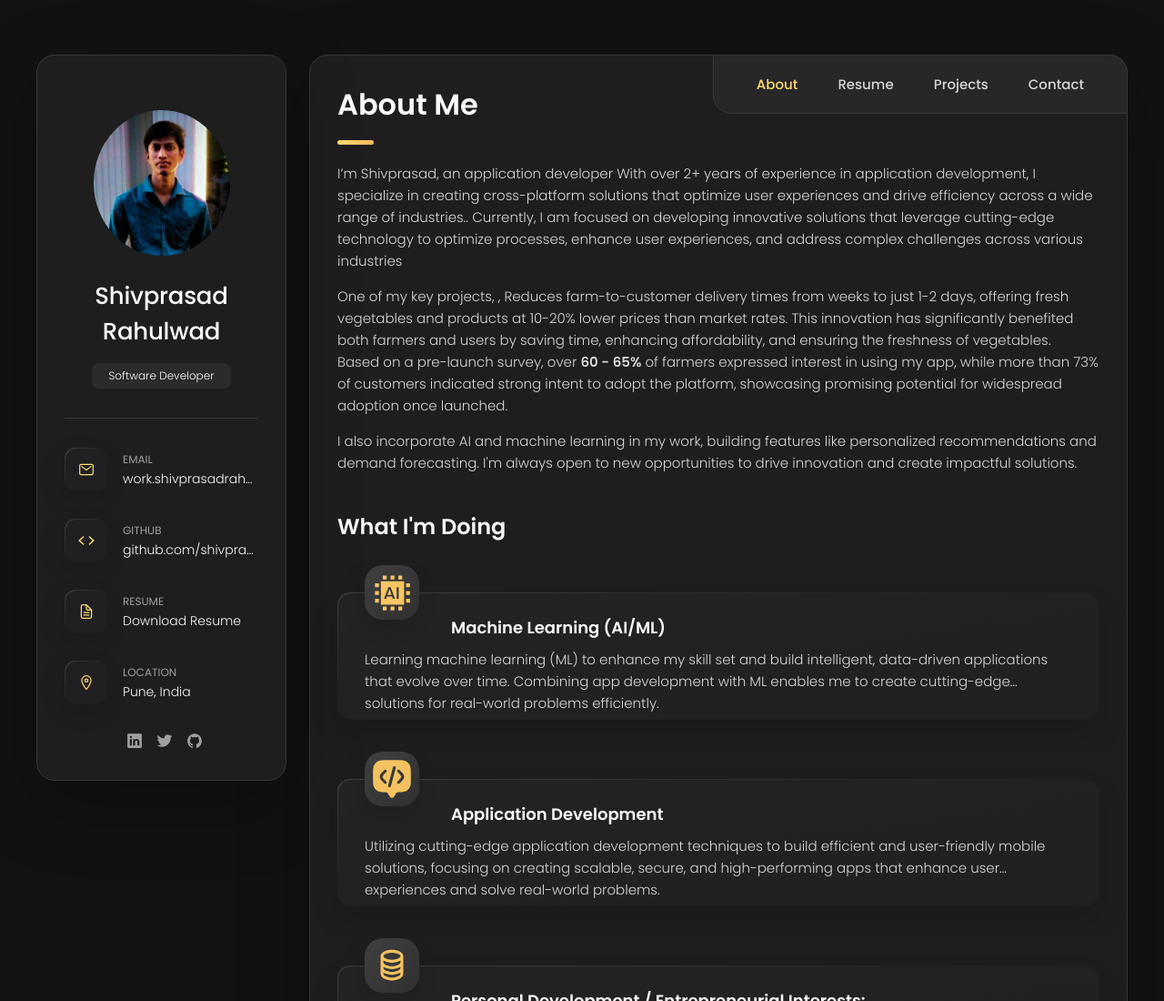
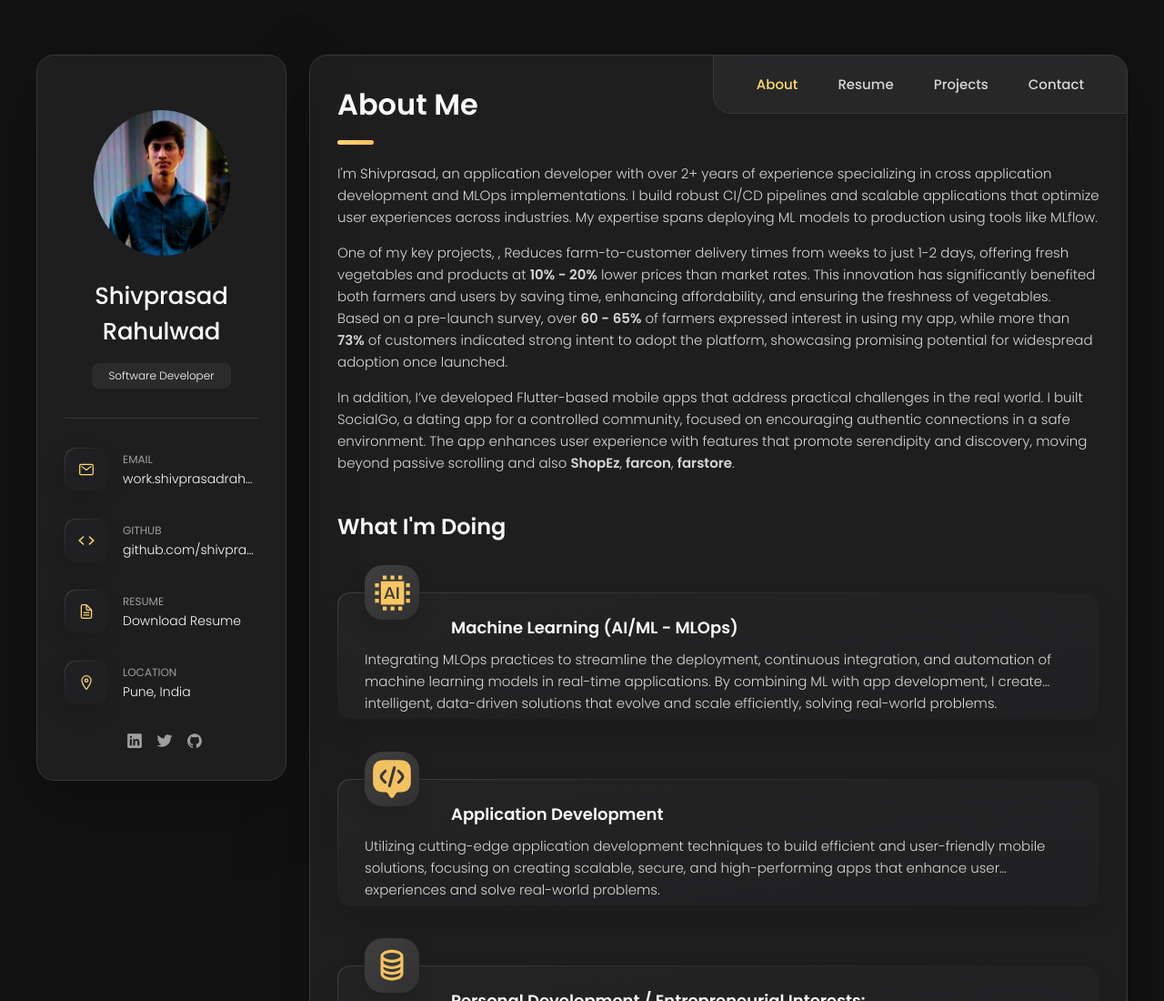
Before and after one commit to shivprasadrahulwad/portfolio, a plain HTML site: page index.html in a window 1280 px wide. Shown: the top 1100 px of the page at 91% size. Drawn offline with nearby package versions, Linux system fonts and the light colour scheme.

Commit message:
Commit message

```diff
--- a/index.html
+++ b/index.html
@@ -180,20 +180,18 @@
 
         <section class="about-text">
           <p>
-            I’m Shivprasad, an application developer With over 2+ years of experience in application development, I specialize in creating cross-platform solutions that optimize user experiences and drive efficiency across a wide range of industries.. Currently, I am focused on developing innovative solutions that leverage cutting-edge technology to optimize processes, enhance user experiences, and address complex challenges across various industries
+            I'm Shivprasad, an application developer with over 2+ years of experience specializing in cross application development and MLOps implementations. I build robust CI/CD pipelines and scalable applications that optimize user experiences across industries. My expertise spans deploying ML models to production using tools like MLflow.
           </p>
 
           <p>
             One of my key projects, <i><strong></strong></i>
-            , Reduces farm-to-customer delivery times from weeks to just 1-2 days, offering fresh vegetables and products at 10-20% lower prices than market rates. This innovation has significantly benefited both farmers and users by saving time, enhancing affordability, and ensuring the freshness of vegetables.
+            , Reduces farm-to-customer delivery times from weeks to just 1-2 days, offering fresh vegetables and products at <strong>10% - 20%</strong> lower prices than market rates. This innovation has significantly benefited both farmers and users by saving time, enhancing affordability, and ensuring the freshness of vegetables.
             <br/>
-            Based on a pre-launch survey, over <strong>60 - 65%</strong> of farmers expressed interest in using my app, while more than 73% of customers indicated strong intent to adopt the platform, showcasing promising potential for widespread adoption once launched.
+            Based on a pre-launch survey, over <strong>60 - 65%</strong> of farmers expressed interest in using my app, while more than <strong>73%</strong> of customers indicated strong intent to adopt the platform, showcasing promising potential for widespread adoption once launched.
           </p>
 
           <p>
-            I also incorporate AI and machine learning in my work, building features like personalized recommendations
-            and demand forecasting. I'm always open to new opportunities to drive innovation and create impactful
-            solutions.
+            In addition, I’ve developed Flutter-based mobile apps that address practical challenges in the real world. I built SocialGo, a dating app for a controlled community, focused on encouraging authentic connections in a safe environment. The app enhances user experience with features that promote serendipity and discovery, moving beyond passive scrolling  and also <strong>ShopEz</strong>, <strong>farcon</strong>, <strong>farstore</strong>.
           </p>
         </section>
 
@@ -267,14 +265,12 @@
                 </figure>
 
                 <h4 class="h4 testimonials-item-title" data-testimonials-title>
-                  Machine Learning (AI/ML)
+                  Machine Learning (AI/ML - MLOps)
                 </h4>
 
                 <div class="testimonials-text" data-testimonials-text>
                   <p>
-                    Learning machine learning (ML) to enhance my skill set and build intelligent, data-driven
-                    applications that evolve over time. Combining app development with ML enables me to create
-                    cutting-edge solutions for real-world problems efficiently.
+                    Integrating MLOps practices to streamline the deployment, continuous integration, and automation of machine learning models in real-time applications. By combining ML with app development, I create intelligent, data-driven solutions that evolve and scale efficiently, solving real-world problems.
                   </p>
                 </div>
               </div>
```
